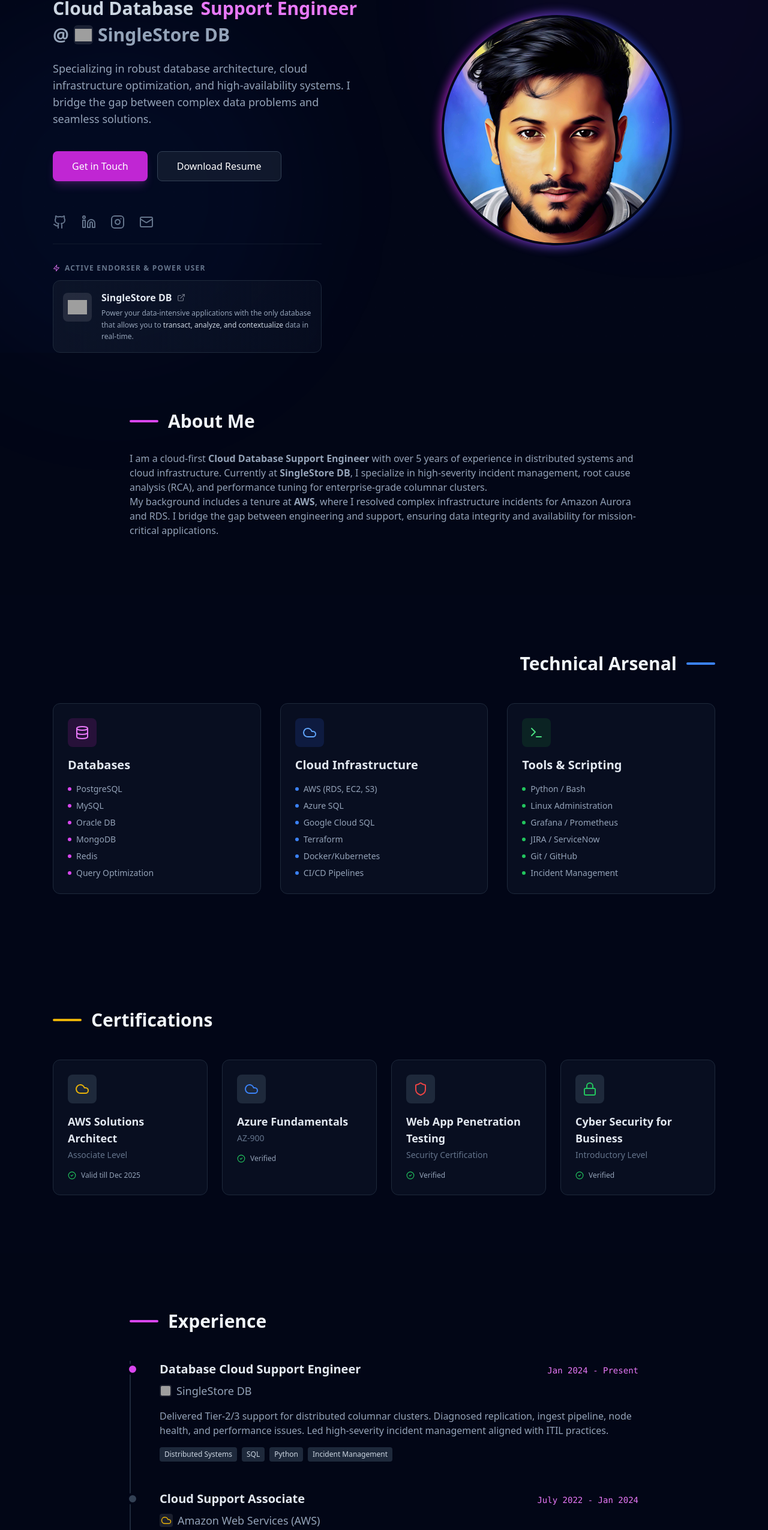
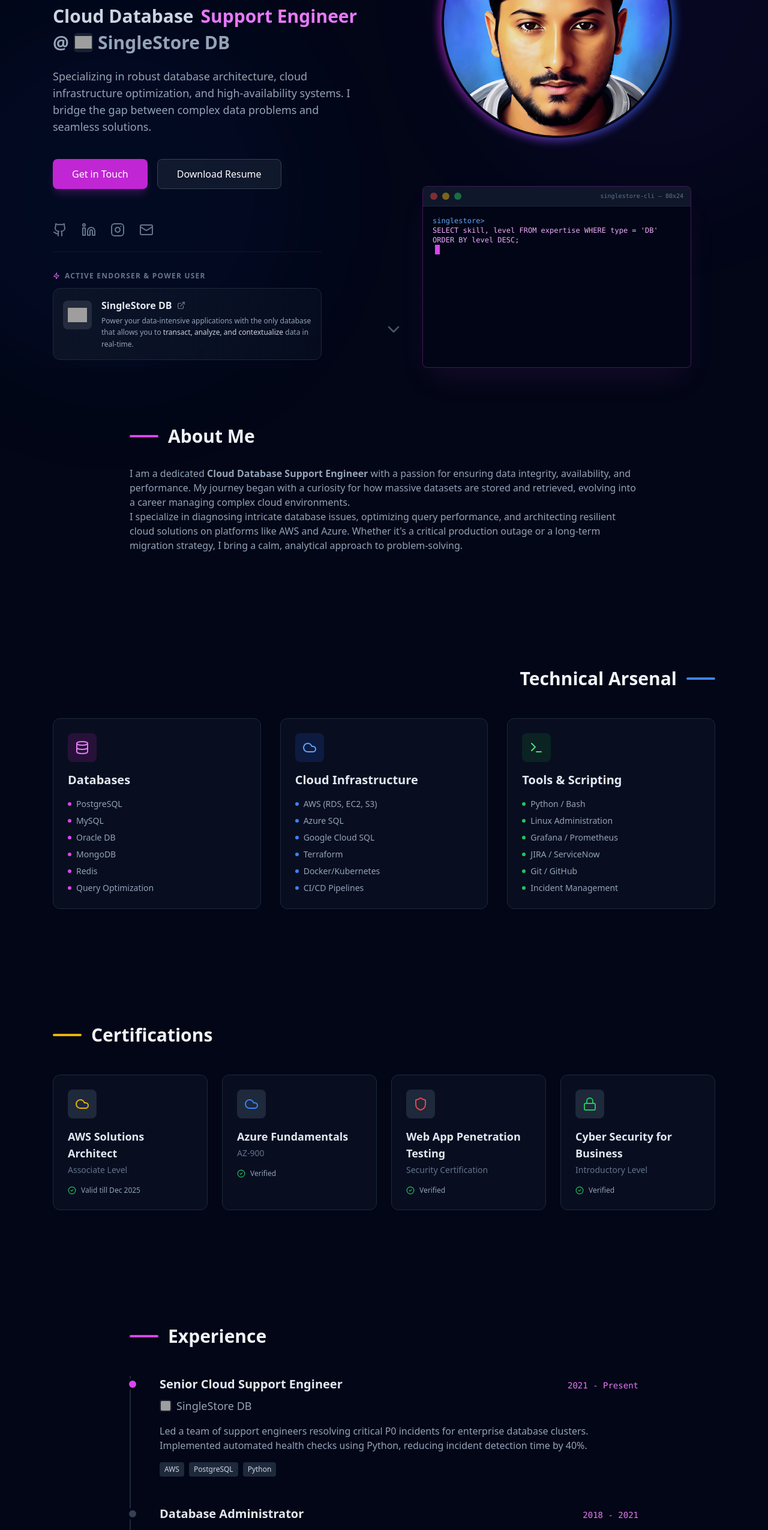
Before and after one commit to shahidster1711/shahidster.tech, a React (Vite) app: page / in a window 1280 px wide. Shown: the part 234-2784 px from the top of the page at 60% size. Built offline with nearby package versions, Linux system fonts and the light colour scheme; grey boxes are pictures that could not be loaded.

Commit message:
Final portfolio build with terminal

```diff
--- a/index.html
+++ b/index.html
@@ -9,6 +9,7 @@
     <link rel="preconnect" href="https://fonts.googleapis.com">
     <link rel="preconnect" href="https://fonts.gstatic.com" crossorigin>
     <link href="https://fonts.googleapis.com/css2?family=Poppins:wght@300;400;500;600;700;800&display=swap" rel="stylesheet">
+    <link href="https://fonts.googleapis.com/css2?family=Fira+Code:wght@400;500&display=swap" rel="stylesheet">
   </head>
   <body>
     <div id="root"></div>
--- a/src/App.tsx
+++ b/src/App.tsx
@@ -30,7 +30,7 @@
       d="M65 35 H45 C35 35 35 50 45 50 H55 C65 50 65 65 55 65 H35"
       stroke="url(#gradient)"
       strokeWidth="8"
-      strokeLinecap="round"
+      stroke-linecap="round"
     />
     <circle cx="65" cy="35" r="4" className="fill-blue-400" />
     <circle cx="35" cy="65" r="4" className="fill-fuchsia-400" />
@@ -42,6 +42,79 @@
     </defs>
   </svg>
 );
+
+const TerminalWidget = () => {
+  const [text, setText] = useState('');
+  const [showResult, setShowResult] = useState(false);
+
+  const query = "SELECT skill, level FROM expertise WHERE type = 'DB' ORDER BY level DESC;";
+
+  useEffect(() => {
+    let currentIndex = 0;
+    let timeoutId;
+
+    const typeChar = () => {
+      if (currentIndex < query.length) {
+        setText(query.slice(0, currentIndex + 1));
+        currentIndex++;
+        timeoutId = setTimeout(typeChar, 50 + Math.random() * 50); // Random typing speed
+      } else {
+        // Finished typing
+        timeoutId = setTimeout(() => {
+          setShowResult(true);
+          // Reset loop after delay
+          setTimeout(() => {
+            setShowResult(false);
+            setText('');
+            currentIndex = 0;
+            typeChar();
+          }, 5000);
+        }, 500);
+      }
+    };
+
+    typeChar();
+    return () => clearTimeout(timeoutId);
+  }, []);
+
+  return (
+    // Updated: Changed from absolute positioning to block flow with margins to prevent overlap
+    <div className="hidden lg:block w-full max-w-md mt-12 bg-slate-950/90 backdrop-blur-sm rounded-lg border border-fuchsia-500/30 shadow-2xl shadow-fuchsia-500/10 overflow-hidden font-mono text-xs transform hover:scale-[1.02] transition-transform duration-300">
+      {/* Terminal Header */}
+      <div className="bg-slate-900 px-3 py-2 border-b border-slate-800 flex items-center justify-between">
+        <div className="flex space-x-2">
+          <div className="w-3 h-3 rounded-full bg-red-500/50"></div>
+          <div className="w-3 h-3 rounded-full bg-yellow-500/50"></div>
+          <div className="w-3 h-3 rounded-full bg-green-500/50"></div>
+        </div>
+        <div className="text-slate-500 text-[10px]">singlestore-cli — 80x24</div>
+      </div>
+
+      {/* Terminal Body */}
+      <div className="p-4 text-fuchsia-300 min-h-[180px]">
+        <div className="flex flex-wrap">
+          <span className="text-blue-400 mr-2">singlestore&gt;</span>
+          <span>{text}</span>
+          <span className="w-2 h-4 bg-fuchsia-500 ml-1 animate-blink inline-block align-middle"></span>
+        </div>
+
+        {showResult && (
+          <div className="mt-2 text-fuchsia-100 animate-fade-in-down">
+            <div>+-------------+----------+</div>
+            <div>| skill&nbsp;&nbsp;&nbsp;&nbsp;&nbsp;&nbsp;&nbsp;| level&nbsp;&nbsp;&nbsp;&nbsp;|</div>
+            <div>+-------------+----------+</div>
+            <div>| SingleStore | <span className="text-green-400">Expert</span>&nbsp;&nbsp;&nbsp;|</div>
+            <div>| AWS RDS&nbsp;&nbsp;&nbsp;&nbsp;&nbsp;| <span className="text-green-400">Advanced</span> |</div>
+            <div>| PostgreSQL&nbsp;&nbsp;| <span className="text-green-400">Advanced</span> |</div>
+            <div>+-------------+----------+</div>
+            <div className="text-slate-400 mt-1">3 rows in set (0.00 sec)</div>
+            <div className="mt-4 text-blue-400">singlestore&gt;</div>
+          </div>
+        )}
+      </div>
+    </div>
+  );
+};
 
 const App = () => {
   const [isScrolled, setIsScrolled] = useState(false);
@@ -55,7 +128,7 @@
     return () => window.removeEventListener('scroll', handleScroll);
   }, []);
 
-  const scrollToSection = (id: string) => {
+  const scrollToSection = (id) => {
     const element = document.getElementById(id);
     if (element) {
       element.scrollIntoView({ behavior: 'smooth' });
@@ -66,6 +139,7 @@
   return (
     <div className="min-h-screen bg-slate-950 text-slate-400 font-sans selection:bg-fuchsia-500/30 selection:text-fuchsia-200 overflow-x-hidden relative">
 
+      {/* Background Effects */}
       <div className="fixed inset-0 z-0 pointer-events-none">
         <div
           className="absolute inset-0 opacity-[0.03]"
@@ -74,13 +148,16 @@
             backgroundSize: '24px 24px'
           }}
         />
+        {/* Animated Glow Orbs */}
         <div className="absolute -top-[10%] -right-[10%] w-[50vw] h-[50vw] rounded-full bg-purple-600/10 blur-[100px] animate-pulse-slow" />
         <div className="absolute -bottom-[10%] -left-[10%] w-[50vw] h-[50vw] rounded-full bg-blue-600/10 blur-[100px] animate-pulse-slow delay-1000" />
       </div>
 
+      {/* Navigation */}
       <nav className={`fixed w-full z-50 transition-all duration-300 ${isScrolled || isMobileMenuOpen ? 'bg-slate-950/80 backdrop-blur-md border-b border-slate-800/50 py-4' : 'bg-transparent py-6'}`}>
         <div className="max-w-6xl mx-auto px-6 flex justify-between items-center">
 
+          {/* Logo & Brand Area */}
           <div
             className="flex items-center gap-3 cursor-pointer group z-50"
             onClick={() => scrollToSection('home')}
@@ -94,6 +171,7 @@
             </div>
           </div>
 
+          {/* Desktop Menu */}
           <div className="hidden md:flex space-x-8 text-sm font-medium">
             {['About', 'Experience', 'Skills', 'Certifications', 'Contact'].map((item) => (
               <button
@@ -107,6 +185,7 @@
             ))}
           </div>
 
+          {/* Mobile Menu Toggle */}
           <button
             className="md:hidden text-slate-300 hover:text-white z-50"
             onClick={() => setIsMobileMenuOpen(!isMobileMenuOpen)}
@@ -115,6 +194,7 @@
           </button>
         </div>
 
+        {/* Mobile Navigation Overlay */}
         {isMobileMenuOpen && (
           <div className="absolute top-0 left-0 w-full h-screen bg-slate-950/95 backdrop-blur-xl flex flex-col items-center justify-center space-y-8 md:hidden z-40 animate-fade-in-down">
             {['About', 'Experience', 'Skills', 'Certifications', 'Contact'].map((item) => (
@@ -132,9 +212,12 @@
 
       <main className="relative z-10">
 
-        <section id="home" className="min-h-screen flex items-center pt-24 md:pt-20">
+        {/* Hero Section */}
+        <section id="home" className="min-h-screen flex items-center pt-24 md:pt-20 relative">
+
           <div className="max-w-6xl mx-auto px-6 grid md:grid-cols-2 gap-12 items-center">
 
+            {/* Text Content - Left Column */}
             <div className="space-y-6 order-2 md:order-1">
               <div className="inline-flex items-center space-x-2 px-3 py-1 rounded-full bg-green-900/20 border border-green-500/30 text-green-300 text-sm">
                 <span className="relative flex h-2 w-2">
@@ -191,6 +274,7 @@
                 <a href="mailto:connect2shahidmoosa@gmail.com" className="hover:text-fuchsia-400 transition-colors"><Mail size={24} /></a>
               </div>
 
+              {/* SingleStore Endorsement Section */}
               <div className="mt-8 pt-8 border-t border-slate-800/50 max-w-md">
                  <p className="text-xs text-slate-500 mb-3 font-semibold uppercase tracking-widest flex items-center gap-2">
                    <Zap size={12} className="text-fuchsia-400" />
@@ -223,11 +307,15 @@
               </div>
             </div>
 
-            <div className="order-1 md:order-2 flex justify-center relative mt-8 md:mt-0">
-              <div className="relative w-64 h-64 sm:w-72 sm:h-72 md:w-96 md:h-96 group">
+            {/* Right Column: Image and Terminal (Stacked) */}
+            <div className="order-1 md:order-2 flex flex-col items-center justify-center relative mt-8 md:mt-0">
+              {/* Image Container */}
+              <div className="relative w-64 h-64 sm:w-72 sm:h-72 md:w-96 md:h-96 group mb-8">
+                {/* Decorative rings */}
                 <div className="absolute -inset-1 rounded-full bg-gradient-to-r from-fuchsia-600 to-blue-600 opacity-75 blur transition duration-500 group-hover:opacity-100" />
                 <div className="absolute -inset-4 rounded-full border border-slate-700/50 scale-90 transition duration-700 group-hover:scale-100" />
 
+                {/* Main Image Container */}
                 <div className="relative w-full h-full rounded-full overflow-hidden border-4 border-slate-950 bg-slate-900 flex items-center justify-center">
                   <img
                     src="/IMG_1601.jpeg"
@@ -239,12 +327,16 @@
                       e.currentTarget.nextSibling.style.display = 'flex';
                     }}
                   />
+                  {/* Fallback if image fails to load */}
                   <div className="hidden absolute inset-0 flex-col items-center justify-center bg-slate-800 text-slate-500 p-4 text-center">
                     <Database size={48} className="mb-2 text-fuchsia-500" />
                     <span className="text-sm">Image not found.<br/>Ensure IMG_1601.jpeg is in the same folder.</span>
                   </div>
                 </div>
               </div>
+
+              {/* Terminal Widget - Placed below image in the grid flow */}
+              <TerminalWidget />
             </div>
           </div>
 
@@ -253,6 +345,7 @@
           </div>
         </section>
 
+        {/* About Section */}
         <section id="about" className="py-16 md:py-24 bg-slate-950/50">
           <div className="max-w-4xl mx-auto px-6">
             <h2 className="text-2xl md:text-3xl font-bold text-slate-100 mb-8 flex items-center">
@@ -261,15 +354,16 @@
             </h2>
             <div className="prose prose-lg prose-invert text-slate-400">
               <p>
-                I am a cloud-first <strong>Cloud Database Support Engineer</strong> with over 5 years of experience in distributed systems and cloud infrastructure. Currently at <strong>SingleStore DB</strong>, I specialize in high-severity incident management, root cause analysis (RCA), and performance tuning for enterprise-grade columnar clusters.
+                I am a dedicated <strong>Cloud Database Support Engineer</strong> with a passion for ensuring data integrity, availability, and performance. My journey began with a curiosity for how massive datasets are stored and retrieved, evolving into a career managing complex cloud environments.
               </p>
               <p>
-                My background includes a tenure at <strong>AWS</strong>, where I resolved complex infrastructure incidents for Amazon Aurora and RDS. I bridge the gap between engineering and support, ensuring data integrity and availability for mission-critical applications.
+                I specialize in diagnosing intricate database issues, optimizing query performance, and architecting resilient cloud solutions on platforms like AWS and Azure. Whether it's a critical production outage or a long-term migration strategy, I bring a calm, analytical approach to problem-solving.
               </p>
             </div>
           </div>
         </section>
 
+        {/* Skills Section */}
         <section id="skills" className="py-16 md:py-24 relative overflow-hidden">
           <div className="max-w-6xl mx-auto px-6">
             <h2 className="text-2xl md:text-3xl font-bold text-slate-100 mb-12 flex items-center md:justify-end">
@@ -278,6 +372,7 @@
             </h2>
 
             <div className="grid md:grid-cols-3 gap-8">
+              {/* Database Skills */}
               <div className="bg-slate-900/50 p-6 rounded-xl border border-slate-800 hover:border-fuchsia-500/50 transition-all group">
                 <div className="w-12 h-12 bg-fuchsia-900/30 rounded-lg flex items-center justify-center mb-4 group-hover:bg-fuchsia-600 transition-colors">
                   <Database className="text-fuchsia-400 group-hover:text-white" />
@@ -293,6 +388,7 @@
                 </ul>
               </div>
 
+              {/* Cloud Skills */}
               <div className="bg-slate-900/50 p-6 rounded-xl border border-slate-800 hover:border-blue-500/50 transition-all group">
                 <div className="w-12 h-12 bg-blue-900/30 rounded-lg flex items-center justify-center mb-4 group-hover:bg-blue-600 transition-colors">
                   <Cloud className="text-blue-400 group-hover:text-white" />
@@ -308,6 +404,7 @@
                 </ul>
               </div>
 
+              {/* Support & Tools */}
               <div className="bg-slate-900/50 p-6 rounded-xl border border-slate-800 hover:border-green-500/50 transition-all group">
                 <div className="w-12 h-12 bg-green-900/30 rounded-lg flex items-center justify-center mb-4 group-hover:bg-green-600 transition-colors">
                   <Terminal className="text-green-400 group-hover:text-white" />
@@ -326,6 +423,7 @@
           </div>
         </section>
 
+        {/* Certifications Section */}
         <section id="certifications" className="py-24 relative">
           <div className="max-w-6xl mx-auto px-6">
             <h2 className="text-3xl font-bold text-slate-100 mb-12 flex items-center justify-center md:justify-start">
@@ -334,6 +432,7 @@
             </h2>
 
             <div className="grid md:grid-cols-2 lg:grid-cols-4 gap-6">
+              {/* AWS */}
               <div className="bg-slate-900/50 p-6 rounded-xl border border-slate-800 hover:border-yellow-500/50 transition-all group hover:-translate-y-1">
                 <div className="w-12 h-12 bg-slate-800 rounded-lg flex items-center justify-center mb-4 group-hover:bg-yellow-500/20 transition-colors">
                    <Cloud className="text-yellow-500" />
@@ -346,6 +445,7 @@
                 </div>
               </div>
 
+              {/* Azure */}
               <div className="bg-slate-900/50 p-6 rounded-xl border border-slate-800 hover:border-blue-500/50 transition-all group hover:-translate-y-1">
                 <div className="w-12 h-12 bg-slate-800 rounded-lg flex items-center justify-center mb-4 group-hover:bg-blue-500/20 transition-colors">
                    <Cloud className="text-blue-500" />
@@ -358,6 +458,7 @@
                 </div>
               </div>
 
+              {/* Web App Pen Testing */}
               <div className="bg-slate-900/50 p-6 rounded-xl border border-slate-800 hover:border-red-500/50 transition-all group hover:-translate-y-1">
                  <div className="w-12 h-12 bg-slate-800 rounded-lg flex items-center justify-center mb-4 group-hover:bg-red-500/20 transition-colors">
                    <Shield className="text-red-500" />
@@ -370,6 +471,7 @@
                 </div>
               </div>
 
+               {/* Cyber Security */}
               <div className="bg-slate-900/50 p-6 rounded-xl border border-slate-800 hover:border-green-500/50 transition-all group hover:-translate-y-1">
                  <div className="w-12 h-12 bg-slate-800 rounded-lg flex items-center justify-center mb-4 group-hover:bg-green-500/20 transition-colors">
                    <Lock className="text-green-500" />
@@ -386,6 +488,7 @@
           </div>
         </section>
 
+        {/* Experience Section */}
         <section id="experience" className="py-16 md:py-24 bg-slate-950/50">
           <div className="max-w-4xl mx-auto px-6">
             <h2 className="text-2xl md:text-3xl font-bold text-slate-100 mb-12 flex items-center">
@@ -395,11 +498,12 @@
 
             <div className="space-y-12 border-l-2 border-slate-800 ml-3 md:ml-0 pl-8 md:pl-0">
 
+              {/* Job 1 */}
               <div className="relative md:ml-12 group">
                 <div className="hidden md:block absolute -left-[55px] top-1 h-5 w-5 rounded-full border-4 border-slate-950 bg-fuchsia-500 group-hover:scale-125 transition-transform"></div>
                 <div className="flex flex-col sm:flex-row sm:justify-between sm:items-baseline mb-2">
-                  <h3 className="text-xl font-bold text-slate-200">Database Cloud Support Engineer</h3>
-                  <span className="text-sm font-mono text-fuchsia-400">Jan 2024 - Present</span>
+                  <h3 className="text-xl font-bold text-slate-200">Senior Cloud Support Engineer</h3>
+                  <span className="text-sm font-mono text-fuchsia-400">2021 - Present</span>
                 </div>
                 <h4 className="text-lg text-slate-400 mb-4 flex items-center gap-2">
                   <img
@@ -410,49 +514,28 @@
                   SingleStore DB
                 </h4>
                 <p className="mb-4">
-                  Delivered Tier-2/3 support for distributed columnar clusters. Diagnosed replication, ingest pipeline, node health, and performance issues. Led high-severity incident management aligned with ITIL practices.
+                  Led a team of support engineers resolving critical P0 incidents for enterprise database clusters. Implemented automated health checks using Python, reducing incident detection time by 40%.
                 </p>
                 <div className="flex flex-wrap gap-2">
-                  {['Distributed Systems', 'SQL', 'Python', 'Incident Management'].map(tag => (
+                  {['AWS', 'PostgreSQL', 'Python'].map(tag => (
                     <span key={tag} className="text-xs px-2 py-1 rounded bg-slate-800 text-slate-300">{tag}</span>
                   ))}
                 </div>
               </div>
 
+              {/* Job 2 */}
               <div className="relative md:ml-12 group">
                 <div className="hidden md:block absolute -left-[55px] top-1 h-5 w-5 rounded-full border-4 border-slate-950 bg-slate-700 group-hover:bg-fuchsia-500 transition-colors"></div>
                 <div className="flex flex-col sm:flex-row sm:justify-between sm:items-baseline mb-2">
-                  <h3 className="text-xl font-bold text-slate-200">Cloud Support Associate</h3>
-                  <span className="text-sm font-mono text-fuchsia-400">July 2022 - Jan 2024</span>
+                  <h3 className="text-xl font-bold text-slate-200">Database Administrator</h3>
+                  <span className="text-sm font-mono text-fuchsia-400">2018 - 2021</span>
                 </div>
-                <h4 className="text-lg text-slate-400 mb-4 flex items-center gap-2">
-                  <div className="p-0.5 bg-white/10 rounded">
-                    <Cloud size={18} className="text-yellow-500" />
-                  </div>
-                  Amazon Web Services (AWS)
-                </h4>
+                <h4 className="text-lg text-slate-400 mb-4">DataFlow Systems</h4>
                 <p className="mb-4">
-                  Troubleshot Aurora PostgreSQL, RDS, and DMS replication events. Investigated latency, backup/restore failures, and cross-region replication issues. Authored internal KBAs for RDS and DR planning.
+                  Managed on-premise Oracle and MySQL databases. Performed major version upgrades, optimized slow queries, and maintained backup/recovery strategies ensuring 99.99% uptime.
                 </p>
                 <div className="flex flex-wrap gap-2">
-                  {['AWS RDS', 'Aurora', 'DMS', 'PostgreSQL'].map(tag => (
-                    <span key={tag} className="text-xs px-2 py-1 rounded bg-slate-800 text-slate-300">{tag}</span>
-                  ))}
-                </div>
-              </div>
-
-              <div className="relative md:ml-12 group">
-                <div className="hidden md:block absolute -left-[55px] top-1 h-5 w-5 rounded-full border-4 border-slate-950 bg-slate-700 group-hover:bg-fuchsia-500 transition-colors"></div>
-                <div className="flex flex-col sm:flex-row sm:justify-between sm:items-baseline mb-2">
-                  <h3 className="text-xl font-bold text-slate-200">Senior System Associate</h3>
-                  <span className="text-sm font-mono text-fuchsia-400">Apr 2020 - July 2022</span>
-                </div>
-                <h4 className="text-lg text-slate-400 mb-4">Infosys</h4>
-                <p className="mb-4">
-                  Administered SCCM and Windows infrastructure for 100+ users. Executed operations with strict compliance and SLA standards. Completed training in Linux, PowerShell, and Networking.
-                </p>
-                <div className="flex flex-wrap gap-2">
-                  {['SCCM', 'Windows Admin', 'Linux', 'PowerShell'].map(tag => (
+                  {['Oracle', 'MySQL', 'Linux'].map(tag => (
                     <span key={tag} className="text-xs px-2 py-1 rounded bg-slate-800 text-slate-300">{tag}</span>
                   ))}
                 </div>
@@ -482,6 +565,7 @@
           </div>
         </section>
 
+        {/* Contact Section */}
         <section id="contact" className="py-16 md:py-24">
           <div className="max-w-4xl mx-auto px-6 text-center">
             <h2 className="text-3xl md:text-4xl font-bold text-slate-100 mb-6">Let's Connect</h2>
@@ -498,6 +582,7 @@
           </div>
         </section>
 
+        {/* Footer */}
         <footer className="py-8 border-t border-slate-900 text-center text-slate-600 text-sm">
           <p>© {new Date().getFullYear()} Shahid Moosa. Built with React & Tailwind.</p>
         </footer>
--- a/tailwind.config.js
+++ b/tailwind.config.js
@@ -9,11 +9,16 @@
       animation: {
         'pulse-slow': 'pulse 4s cubic-bezier(0.4, 0, 0.6, 1) infinite',
         'fade-in-down': 'fadeInDown 0.5s ease-out',
+        'blink': 'blink 1s step-end infinite',
       },
       keyframes: {
         fadeInDown: {
           '0%': { opacity: '0', transform: 'translateY(-10px)' },
           '100%': { opacity: '1', transform: 'translateY(0)' },
+        },
+        blink: {
+          '0%, 100%': { opacity: '1' },
+          '50%': { opacity: '0' },
         }
       }
     },
```
Also changed, not shown: generate_portfolio.js (+130 -109 lines).
